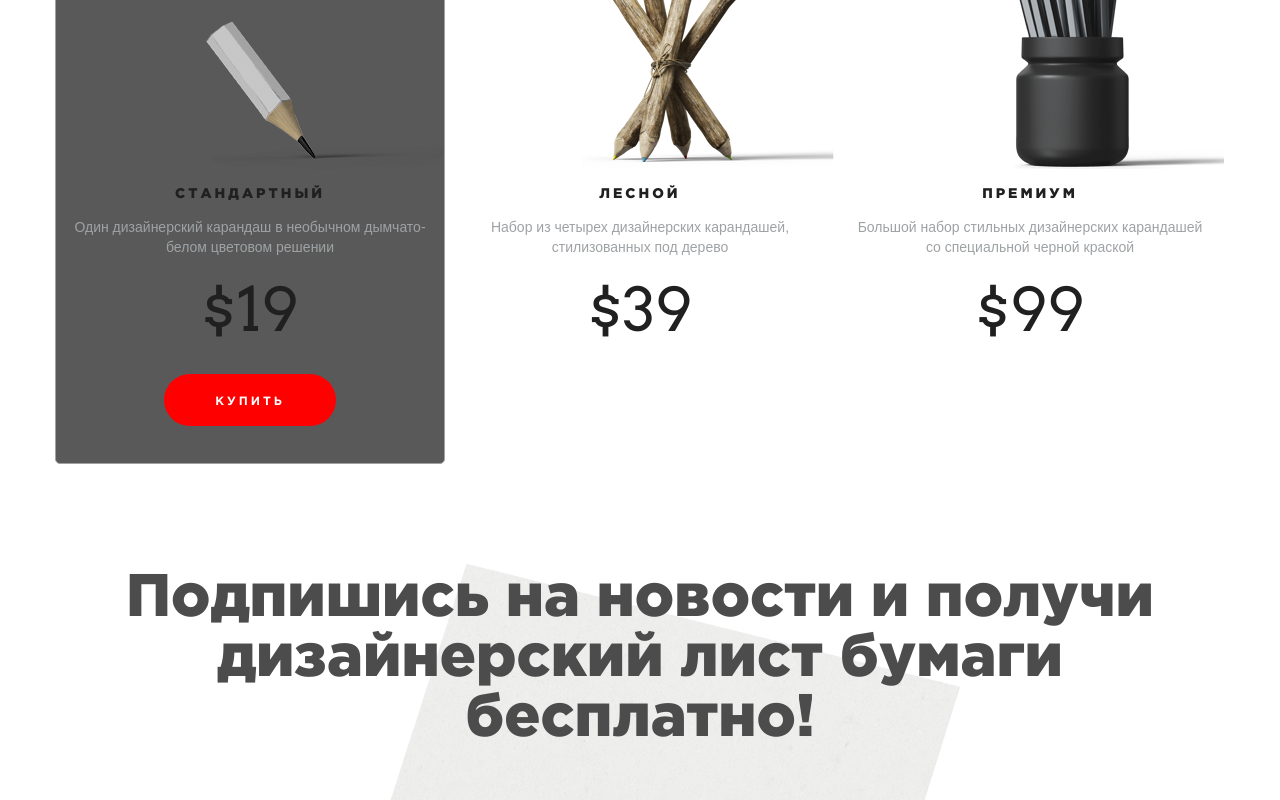
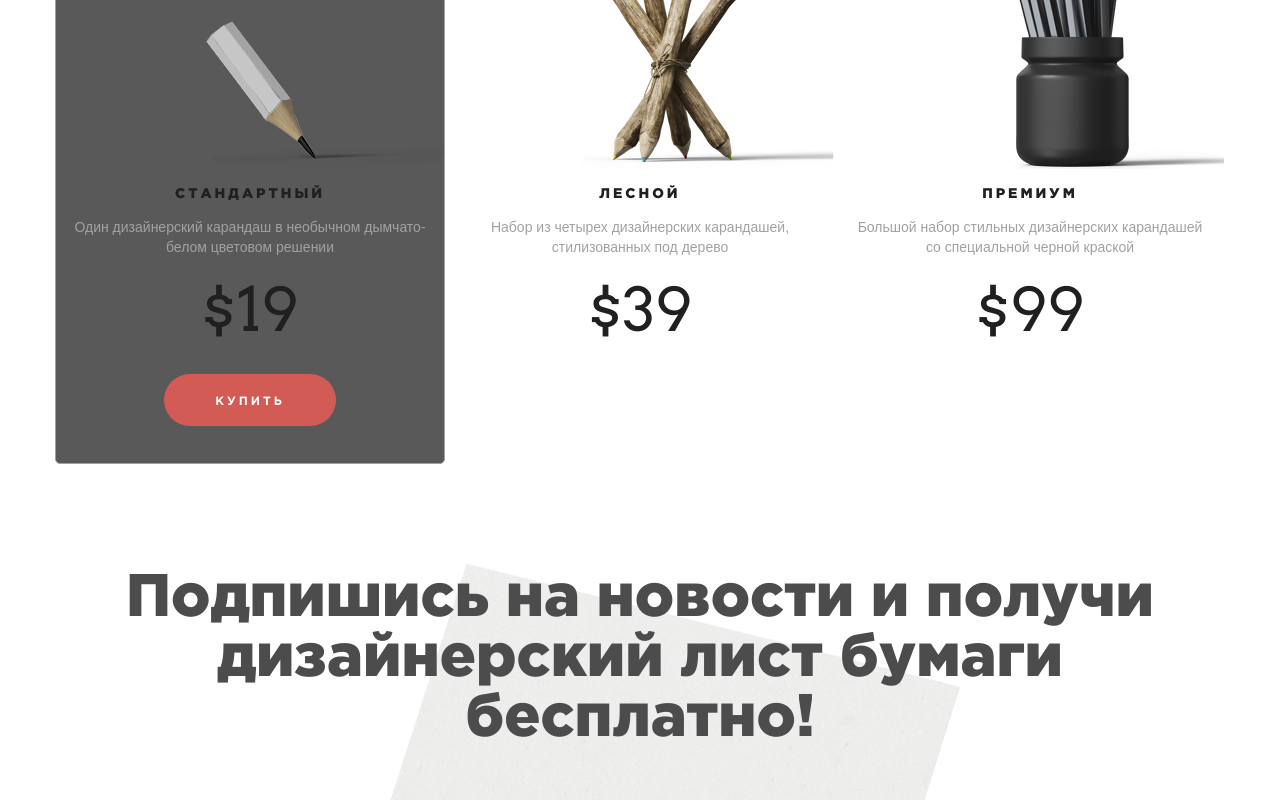
Before and after one commit to KateBondarchuk/3_flowers, a plain HTML site: page pencils/index.html in a window 1280 px wide. In both pictures the pointer is over the link 250 px from the left and 2882 px from the top of the page. Shown: the part 2482-3282 px from the top of the page. Drawn offline with Linux system fonts and the light colour scheme; files whose address does not match are found by name; a web font is replaced by a local one.

Commit message:
hovered bt color changed in Pencils

```diff
--- a/pencils/css/style.css
+++ b/pencils/css/style.css
@@ -244,7 +244,7 @@ header .descr {
   margin-top: 34px;
 }
 .sec-4 .card .bt-card:hover {
-  background-color: red;
+  background-color: @hover-red;
 }
 .img-wrap {
   height: 260px;
```
